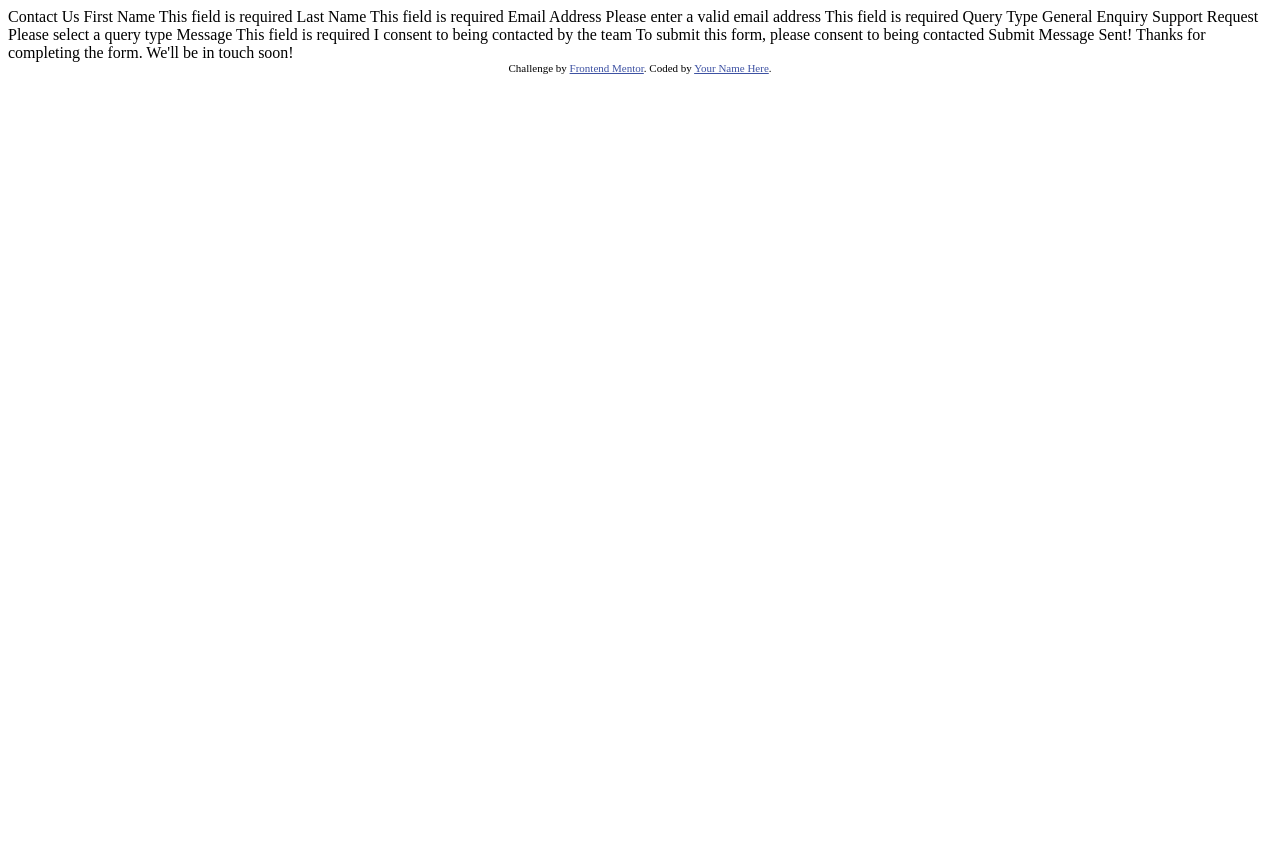
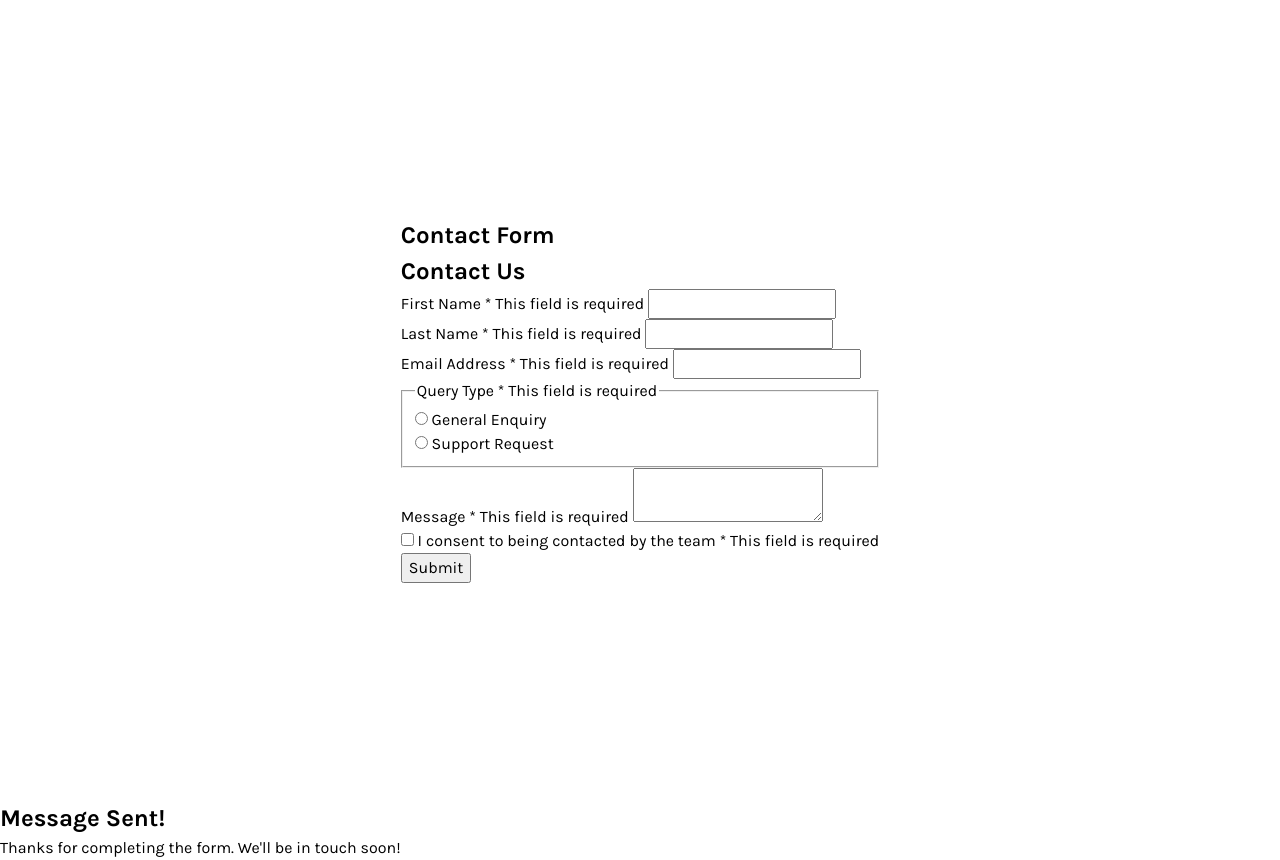
Before and after one commit to mothy-08/fm-contact-form, a plain HTML site: page index.html in a window 1280 px wide. Before the commit the page ends 800 px from the top, so only its background shows below. Drawn offline with Linux system fonts and the light colour scheme.

Commit message:
add: css variables and resets

```diff
--- a/index.html
+++ b/index.html
@@ -1,52 +1,114 @@
-<!DOCTYPE html>
+<!doctype html>
 <html lang="en">
   <head>
-  <meta charset="UTF-8">
-  <meta name="viewport" content="width=device-width, initial-scale=1.0"> <!-- displays site properly based on user's device -->
-
-  <link rel="icon" type="image/png" sizes="32x32" href="./assets/images/favicon-32x32.png">
-
-  <title>Frontend Mentor | Contact form</title>
-
-  <!-- Feel free to remove these styles or customise in your own stylesheet 👍 -->
-  <style>
-    .attribution { font-size: 11px; text-align: center; }
-    .attribution a { color: hsl(228, 45%, 44%); }
-  </style>
+    <meta charset="UTF-8" />
+    <meta name="viewport" content="width=device-width, initial-scale=1.0" />
+    <link
+      rel="icon"
+      type="image/png"
+      sizes="32x32"
+      href="./assets/images/favicon-32x32.png"
+    />
+    <title>Contact form</title>
+    <link rel="stylesheet" href="style.css" />
   </head>
   <body>
+    <main>
+      <section aria-labelledby="main-heading">
+        <h1 id="main-heading" class="sr-only">Contact Form</h1>
+        <form>
+          <h2>Contact Us</h2>
 
-  Contact Us
+          <div class="name-wrapper">
+            <div class="input-wrapper">
+              <label for="first-name">
+                First Name
+                <span aria-hidden="true" class="required-icon">*</span>
+                <span class="sr-only">This field is required</span>
+              </label>
+              <input id="first-name" name="first-name" type="text" required />
+            </div>
 
-  First Name
-  This field is required
+            <div class="input-wrapper">
+              <label for="last-name">
+                Last Name
+                <span aria-hidden="true" class="required-icon">*</span>
+                <span class="sr-only">This field is required</span>
+              </label>
+              <input id="last-name" name="last-name" type="text" required />
+            </div>
+          </div>
 
-  Last Name
-  This field is required
+          <div class="input-wrapper">
+            <label for="email">
+              Email Address
+              <span aria-hidden="true" class="required-icon">*</span>
+              <span class="sr-only">This field is required</span>
+            </label>
+            <input id="email" name="email" type="email" required />
+          </div>
 
-  Email Address
-  Please enter a valid email address
-  This field is required
+          <fieldset>
+            <legend>
+              Query Type
+              <span aria-hidden="true" class="required-icon">*</span>
+              <span class="sr-only">This field is required</span>
+            </legend>
 
-  Query Type
-  General Enquiry
-  Support Request
-  Please select a query type
+            <div class="radio-wrapper">
+              <input
+                id="general-enquiry"
+                name="query-type"
+                type="radio"
+                value="General Enquiry"
+                required
+              />
+              <label for="general-enquiry">General Enquiry</label>
+            </div>
 
+            <div class="radio-wrapper">
+              <input
+                id="support-request"
+                name="query-type"
+                type="radio"
+                value="Support Request"
+                required
+              />
+              <label for="support-request">Support Request</label>
+            </div>
+          </fieldset>
+
+          <div class="input-wrapper">
+            <label for="message">
               Message
-  This field is required
+              <span aria-hidden="true" class="required-icon">*</span>
+              <span class="sr-only">This field is required</span>
+            </label>
+            <textarea name="message" id="message" required></textarea>
+          </div>
 
+          <div class="checkbox-wrapper">
+            <input
+              id="consent-checkbox"
+              name="consent-checkbox"
+              type="checkbox"
+              required
+            />
+            <label for="consent-checkbox">
               I consent to being contacted by the team
-  To submit this form, please consent to being contacted
+              <span aria-hidden="true" class="required-icon">*</span>
+              <span class="sr-only">This field is required</span>
+            </label>
+          </div>
 
-  Submit
+          <button type="submit">Submit</button>
+        </form>
+      </section>
+    </main>
 
-  Message Sent!
-  Thanks for completing the form. We'll be in touch soon!
-
-  <div class="attribution">
-    Challenge by <a href="https://www.frontendmentor.io?ref=challenge">Frontend Mentor</a>.
-    Coded by <a href="#">Your Name Here</a>.
+    <div class="toast">
+      <h2>Message Sent!</h2>
+      <p>Thanks for completing the form. We'll be in touch soon!</p>
     </div>
   </body>
 </html>
--- /dev/null
+++ b/style.css
@@ -0,0 +1,58 @@
+@font-face {
+  font-family: "Karla";
+  src: url("assets/fonts/Karla-VariableFont_wght.ttf") format("truetype");
+  font-weight: 100 900;
+  font-style: normal;
+  font-display: swap;
+}
+
+:root {
+  --color-green-200: hsl(148, 38%, 91%);
+  --color-green-600: hsl(169, 82%, 27%);
+  --color-red: hsl(0, 66%, 54%);
+  --color-white: hsl(0, 0%, 100%);
+  --color-grey-500: hsl(186, 15%, 59%);
+  --color-grey-900: hsl(187, 24%, 22%);
+
+  --text-base: 1rem;
+  --font-family:
+    "Karla", system-ui, -apple-system, BlinkMacSystemFont, "Segoe UI", Roboto,
+    Oxygen, Ubuntu, Cantarell, "Open Sans", "Helvetica Neue", sans-serif;
+}
+
+/* josh comeau's css reset with some tweaks */
+*,
+*::before,
+*::after {
+  box-sizing: border-box;
+}
+
+*:not(dialog) {
+  margin: 0;
+}
+
+:is(input, button, textarea) {
+  font: inherit;
+}
+
+:is(p, h1, h2) {
+  overflow-wrap: break-word;
+}
+
+body {
+  line-height: 1.5;
+  -webkit-font-smoothing: antialiased;
+
+  font-family: var(--font-family);
+  font-size: var(--text-base);
+  font-weight: 400;
+  font-style: normal;
+}
+
+main {
+  min-height: 100svh;
+
+  display: flex;
+  justify-content: center;
+  align-items: center;
+}
```
Lines whose indentation alone changed are shown as unchanged.
